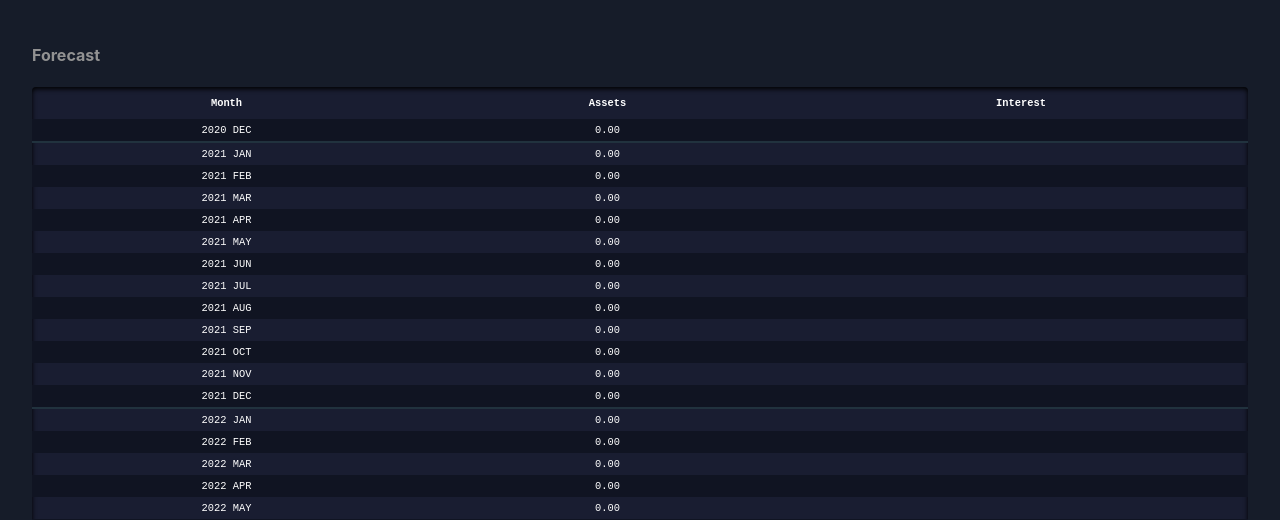
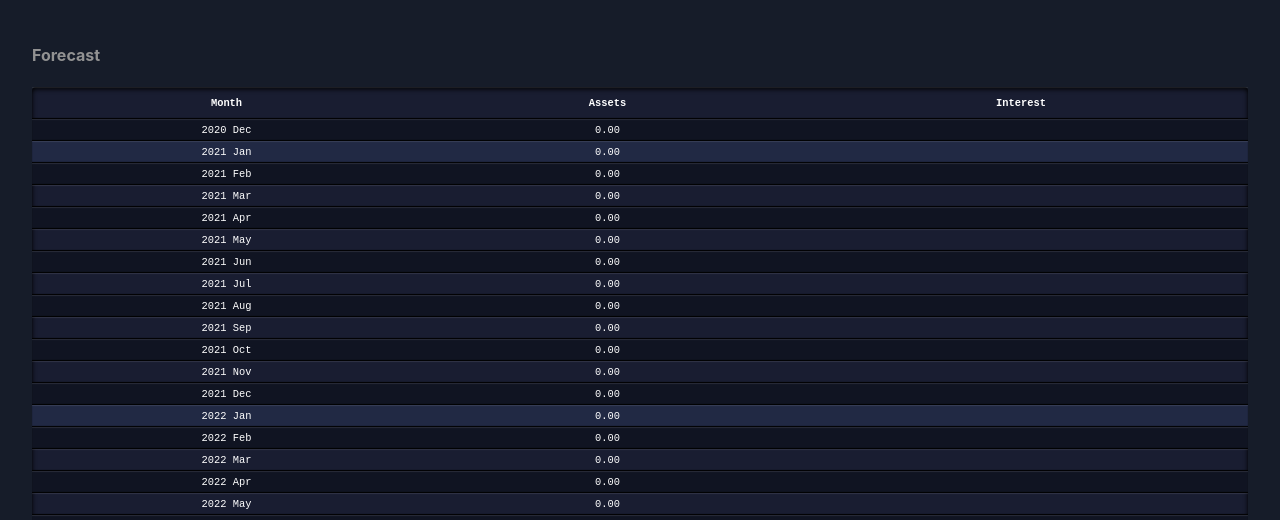
Before and after one commit to kumarasinghe/depositmaster, a website: page www/index.html in a window 1280 px wide. Shown: the part 277-797 px from the top of the page. Drawn offline with Linux system fonts and the light colour scheme.

Commit message:
added android-29. add screenshot.

```diff
--- a/package.json
+++ b/package.json
@@ -16,7 +16,7 @@
   "author": "Naveen Kumarasinghe",
   "license": "",
   "devDependencies": {
-    "cordova-android": "^8.0.0",
+    "cordova-android": "^9.0.0",
     "cordova-plugin-navigationbar-color": "^0.1.0",
     "cordova-plugin-statusbar": "^2.4.3",
     "cordova-plugin-whitelist": "^1.3.4"
--- a/www/index.html
+++ b/www/index.html
@@ -6,7 +6,6 @@
     <title>Deposit Master</title>
     <link rel="stylesheet" href="master.css" />
     <style>
-
       .sectionTitle {
         color: rgb(146, 146, 146);
       }
@@ -62,27 +61,49 @@
         box-shadow: inset 0 2px 5px black;
         border-collapse: collapse;
       }
-      #forecastTable th{
+      #forecastTable tr {
+        box-shadow: inset 0 1px 1px #ffffff1a, inset 0 -1px 1px black;
+      }
+      #forecastTable th {
         font-family: monospace;
         padding: 10px;
       }
-      #forecastTable td{
+      #forecastTable td {
         font-family: monospace;
         padding: 5px;
       }
-      #forecastTable>tbody>tr:nth-of-type(odd){
+      #forecastTable > tbody > tr:nth-of-type(odd) {
         background-color: #101422;
       }
-      .january{
-        border-top: 2px solid #21323e;
+      .january {
+        background-color: #212944;
       }
     </style>
+    <!-- Global site tag (gtag.js) - Google Analytics -->
+    <script
+      async
+      src="https://www.googletagmanager.com/gtag/js?id=G-Z9ESTG8ERD"
+    ></script>
+    <script>
+      window.dataLayer = window.dataLayer || [];
+      function gtag() {
+        dataLayer.push(arguments);
+      }
+      gtag("js", new Date());
+      gtag("config", "G-Z9ESTG8ERD");
+    </script>
   </head>
   <body>
     <!-- HEADER -->
     <header>
       <h3 id="headerTitle">Deposit Master</h3>
-      <button id="addButton" class="button" onclick="location.href='manage.html'">Add</button>
+      <button
+        id="addButton"
+        class="button"
+        onclick="location.href='manage.html'"
+      >
+        Add
+      </button>
     </header>
     <!-- SUMMARY -->
     <section id="summaryContainer">
@@ -106,8 +127,7 @@
           <th>Assets</th>
           <th>Interest</th>
         </thead>
-        <tbody id="forecastTableBody">
-        </tbody>
+        <tbody id="forecastTableBody"></tbody>
       </table>
     </div>
     <script src="items.js"></script>
--- a/www/index.js
+++ b/www/index.js
@@ -1,16 +1,16 @@
 const monthNames = [
-  "JAN",
-  "FEB",
-  "MAR",
-  "APR",
-  "MAY",
-  "JUN",
-  "JUL",
-  "AUG",
-  "SEP",
-  "OCT",
-  "NOV",
-  "DEC",
+  "Jan",
+  "Feb",
+  "Mar",
+  "Apr",
+  "May",
+  "Jun",
+  "Jul",
+  "Aug",
+  "Sep",
+  "Oct",
+  "Nov",
+  "Dec",
 ];
 
 (function main() {
```
Also changed, not shown: www/forecast.html (+4 -1 lines), res/feature-image.png (added), res/screenshot-1-phone.jpeg (added), res/screenshot-1-tablet-10-inch.jpeg (added), res/screenshot-1-tablet-7-inch.jpeg (added), res/screenshot-2-phone.jpeg (added), res/screenshot-3-phone.jpeg (added), 2 other files.
